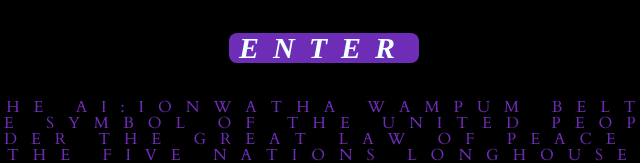
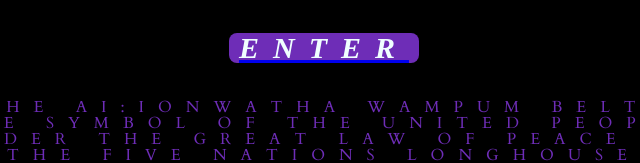
Before and after one commit to mpaqman/great-peace-org, a plain HTML site: page index.html in a window 1280 px wide. Shown: the part 245-408 px from the top of the page, 316-956 px from the left. Drawn offline with Linux system fonts and the light colour scheme; a web font is replaced by a local one.

Commit message:
added link to enter button

```diff
--- a/index.html
+++ b/index.html
@@ -40,7 +40,7 @@
         <br><br>
         <div style="font-family:architects daughter; letter-spacing: 14px;">DECLARE<br>PEACE</div>
         <br><br>
-        <div><h1 id="enter-button">ENTER</h1></div>
+        <a href="mission.html"><div><h1 id="enter-button">ENTER</h1></div></a>
         <br><br>
         <div id="text-1" style="font-style: normal; letter-spacing: 14px; line-height: 1; font-family: cardo; text-transform: uppercase;">
             The Ai:ionwatha Wampum Belt.<br> The symbol of the united People<br>
```
